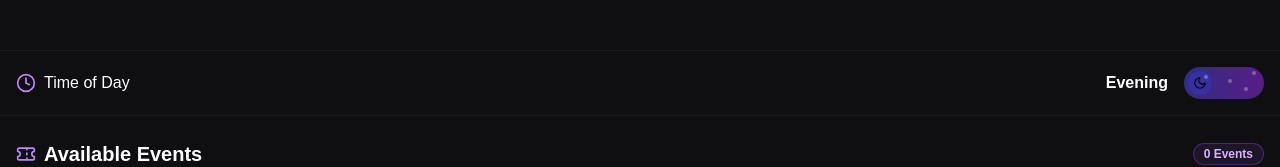
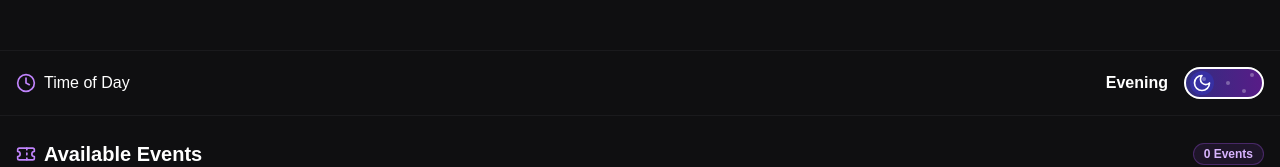
Before and after one commit to SanchitJain28/funcircle, a Next.js app: page /funcircle/eventTicket/1 in a window 1280 px wide. Both pictures are taken after a click on the button "Switch to night events". Shown: the part 146-313 px from the top of the page. Built offline with nearby package versions, Linux system fonts and the light colour scheme; no server answers; the database is empty.

Commit message:
feat: add value prop to EventTimeSwitch for controlled component behavior and remove unused code in SingleTicket

```diff
--- a/src/app/(app)/funcircle/eventTicket/[group_id]/page.tsx
+++ b/src/app/(app)/funcircle/eventTicket/[group_id]/page.tsx
@@ -281,6 +281,7 @@ export default function EventTicket() {
             </p>
 
             <EventTimeSwitch
+              value={isMorning}
               defaultStatus={isMorning}
               onChange={(e) => {
                 setIsMorning(e);
--- a/src/app/components/EventTimeSwitch.tsx
+++ b/src/app/components/EventTimeSwitch.tsx
@@ -2,16 +2,17 @@
 import { cn } from "@/lib/utils";
 import { Moon, Sun } from "lucide-react";
 import { motion } from "motion/react";
-import React, { useState } from "react";
+import React, { useEffect, useState } from "react";
 
 interface EventTimeSwitchProps {
+  value?: boolean;
   defaultStatus :boolean
   onChange?: (isMorning: boolean) => void;
   className?: string;
 }
 
 export default function EventTimeSwitch({
-  onChange,defaultStatus
+  onChange,defaultStatus,value
 }: EventTimeSwitchProps) {
   const [isMorning, setIsMorning] = useState(defaultStatus);
   const toggleSwitch = () => {
@@ -19,13 +20,20 @@ export default function EventTimeSwitch({
     setIsMorning(newValue);
     onChange?.(newValue);
   };
+  useEffect(() => {
+    console.log(value)
+    if (value!== undefined) {
+      setIsMorning(value);
+    }
+  }, [value])
+
   return (
     <div className="">
       <div className={cn("flex flex-col items-center gap-2")}>
         <button
           onClick={toggleSwitch}
           className={cn(
-            "relative flex h-8 w-20 cursor-pointer items-center rounded-full p-1 transition-colors",
+            "relative flex h-8 w-20 cursor-pointer items-center rounded-full p-1 transition-colors border-2 border-white",
             isMorning
               ? "bg-gradient-to-r from-amber-300 to-yellow-500"
               : "bg-gradient-to-r from-indigo-900 to-purple-900"
@@ -68,9 +76,9 @@ export default function EventTimeSwitch({
             }}
           >
             {isMorning ? (
-              <Sun className="h-3.5 w-3.5 text-black " />
+              <Sun className="h-5 w-5 text-black" />
             ) : (
-              <Moon className="h-3.5 w-3.5 text-black" />
+              <Moon className="h-5 w-5 text-white" />
             )}
           </motion.div>
         </button>
--- a/src/app/components/TIcket.tsx
+++ b/src/app/components/TIcket.tsx
@@ -157,7 +157,6 @@ export default function SingleTicket() {
 
           {/* //PEOPLE JOINED SECTION */}
           <div className="mx-6 my-6">
-
             <div className="bg-[#1D1D1F] rounded-xl p-4 border border-zinc-700/50 shadow-md">
               <div className="flex rounded-lg items-center p-2 mb-2">
                 <Clock className="text-[#8338EC] h-5 w-5" />
```
